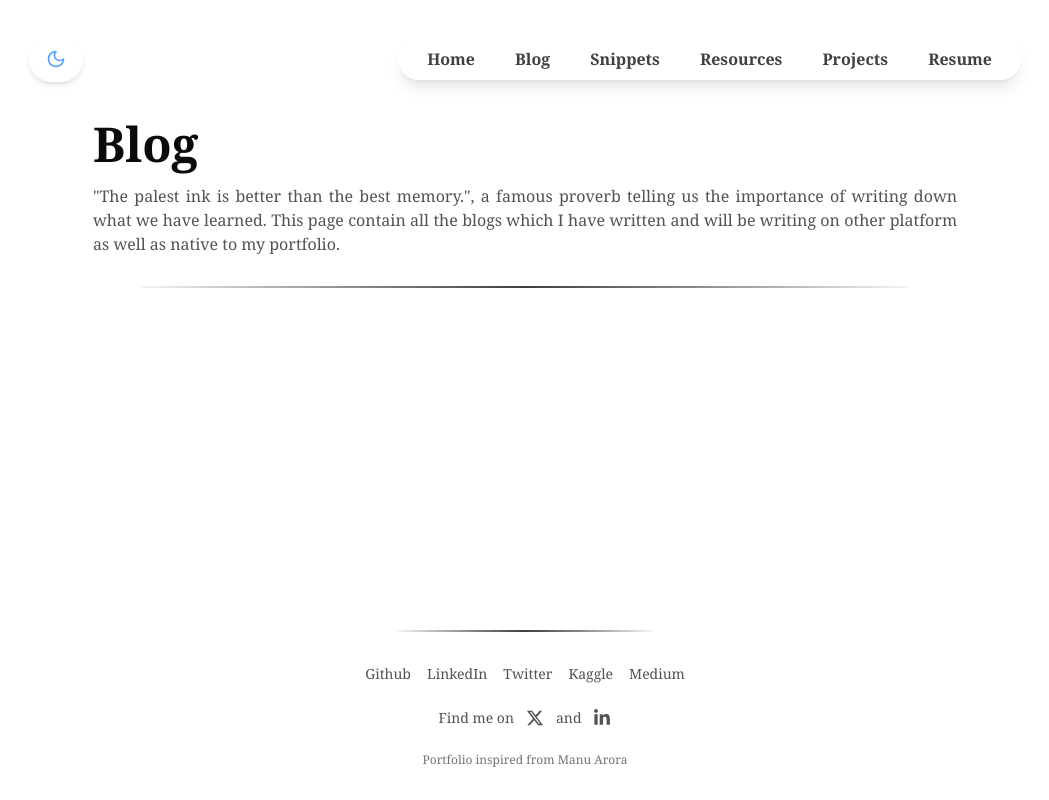
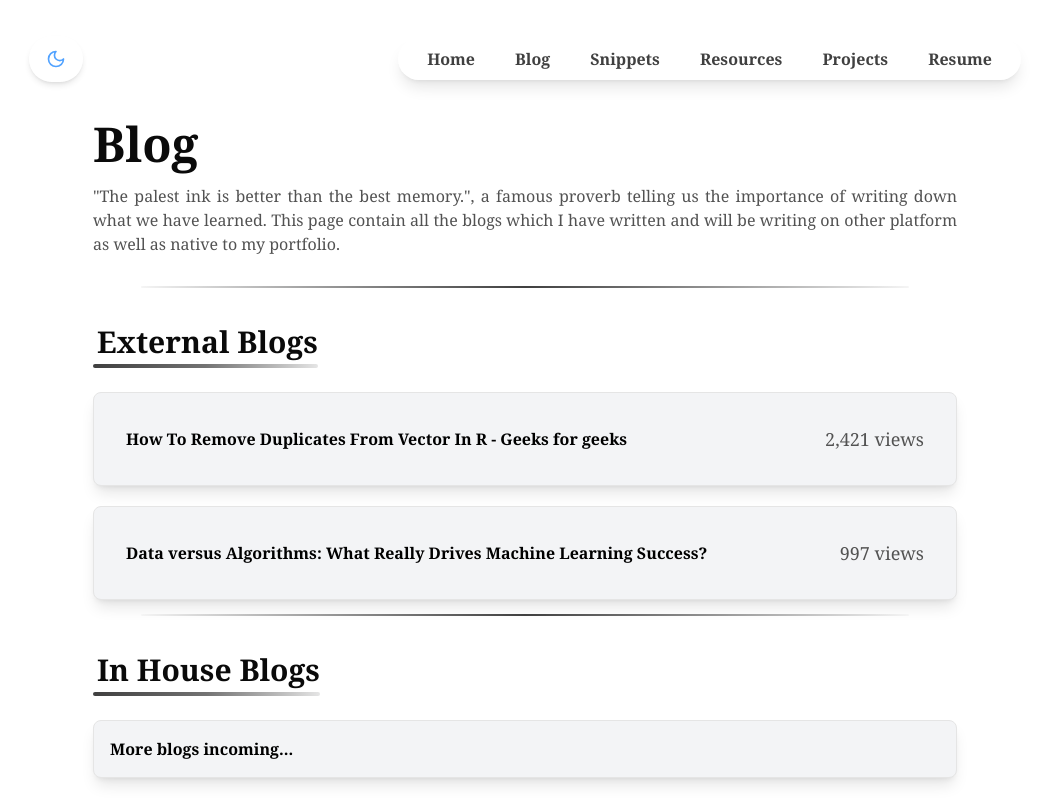
Before and after one commit to Prateekk02/portfolio, a Next.js app: page /blog in a window 1280 px wide. Shown: the top 800 px of the page, without its empty margins (115-1164 px from the left). Built offline with nearby package versions, Linux system fonts and the light colour scheme.

Commit message:
Added See More option and updated blog route

```diff
--- a/components/BlogHero.tsx
+++ b/components/BlogHero.tsx
@@ -1,11 +1,25 @@
 import React from 'react'
 import Header from './Header'
+import { blogItems, dummyBlogContent } from '@/data/content'
+import { LongCard } from './LongCard'
+import Divider from './ui/divider'
 
 function BlogHero() {
+
   return (
     <div>
         <Header title='Blog' content='"The palest ink is better than the best memory.", a famous proverb telling us the importance of writing down what we have learned. This page contain all the blogs which I have written and will be writing on other platform as well as native to my portfolio.'/>
-
+        <div className="inline-block relative pt-8 mb-3 pl-1">
+            <h1 className="text-3xl font-bold mt-1">External Blogs</h1>
+            <div className="absolute left-0 -bottom-2 h-1 w-full rounded-xl bg-gradient-to-r from-neutral-700  via-neutral-500 to-neutral-200 dark:from-blue-800 dark:via-blue-400 dark:to-blue-200"></div>
+        </div>
+        <LongCard itemList={blogItems}/>
+        <Divider />
+        <div className="inline-block relative pt-8 mb-3 pl-1">
+            <h1 className="text-3xl font-bold mt-1">In House Blogs</h1>
+            <div className="absolute left-0 -bottom-2 h-1 w-full rounded-xl bg-gradient-to-r from-neutral-700  via-neutral-500 to-neutral-200 dark:from-blue-800 dark:via-blue-400 dark:to-blue-200"></div>
+        </div>
+        <LongCard itemList={dummyBlogContent}/>
 
     </div>
   )
--- a/components/Hero.tsx
+++ b/components/Hero.tsx
@@ -1,10 +1,10 @@
 import React from 'react'
 import Image from 'next/image'
 import Link from 'next/link'
-import MoreOption from './ui/more-option'
 import Divider from './ui/divider'
 import ProjectCard from './ProjectCard'
 import { LongCard } from './LongCard'
+import { ChevronDown } from 'lucide-react'
 import { blogItems, projectItems } from '@/data/content'
 
 export default function Hero() {
@@ -40,8 +40,8 @@ export default function Hero() {
 
         <div>
             <h1 className="text-4xl font-bold mt-10">Recent Blogs</h1>
-            <LongCard itemList={blogItems}/>
-            <MoreOption title='See All Blogs' href='blog'/>
+            <LongCard itemList={blogItems} />
+
         </div>
         <div className="mt-5">
             <h1 className="text-4xl font-bold mt-10 mb-8">Projects</h1>
@@ -62,7 +62,10 @@ export default function Hero() {
                     </div>
                     ))}
             </div>
-            <MoreOption title='See More' href='projects' />
+            <Link href={"project"} className="flex justify-center items-center text-md font-semibold dark:text-neutral-300 mt-12 cursor-pointer">
+                <div >View More Projects</div>
+                <ChevronDown className='pt-1' />
+            </Link>
         </div>
 
 
--- a/components/LongCard.tsx
+++ b/components/LongCard.tsx
@@ -1,31 +1,53 @@
-import React from 'react'
+'use client'
+import { useState } from 'react'
 import Link from 'next/link'
 import { LongCardProps } from '@/lib/types'
+import MoreOption from './ui/more-option'
 
-export const  LongCard: React.FC<LongCardProps> = ({itemList}) => {
+export const LongCard: React.FC<LongCardProps> = ({ itemList }) => {
+  const INITIAL_COUNT = 2;
+  const [visibleCount, setVisibleCount] = useState(INITIAL_COUNT);
+
+  const handleSeeMore = () => {
+    if (visibleCount >= itemList.length) {
+      setVisibleCount(INITIAL_COUNT);
+    } else {
+      setVisibleCount(prev => prev + 2);
+    }
+  }
+
+  const visibleItems = itemList.slice(0, visibleCount);
+
   return (
-    <div >
-        {itemList.map((item, idx) =>(
+    <div>
+      {visibleItems.map((item, idx) => (
         <div key={`blog-link-${idx}`}>
-                {item.link ? (<Link
-
-                    href={item.link ? item.link : ""}
-                    className='flex justify-between mt-5 dark:bg-blue-200 hover:scale-105 bg-[#f3f4f6] dark:shadow-blue-950 hover:bg-[#d1d1d2] dark:hover:bg-blue-300 border shadow-lg rounded-md p-8  items-center duration-300 dark:hover:shadow-xl dark:hover:shadow-blue-950 hover:shadow-xl'
+          {item.link ? (
+            <Link
+              href={item.link}
+              className='flex justify-between mt-5 dark:bg-blue-200 hover:scale-105 bg-[#f3f4f6] dark:shadow-blue-950 hover:bg-[#d1d1d2] dark:hover:bg-blue-300 border shadow-lg rounded-md p-8 items-center duration-300 dark:hover:shadow-xl dark:hover:shadow-blue-950 hover:shadow-xl'
               target='_blank'
             >
-                    <div className="font-semibold text-black text-md ">{item.title}</div>
+              <div className="font-semibold text-black text-md">{item.title}</div>
               {item.views && (
                 <div className="text-neutral-600 text-lg">{item.views} views</div>
               )}
-                </Link>) : (
+            </Link>
+          ) : (
             <div className='flex justify-between mt-5 dark:bg-blue-200 bg-[#f3f4f6] hover:scale-105 dark:shadow-blue-950 hover:bg-[#d1d1d2] dark:hover:bg-blue-300 border shadow-lg rounded-md p-4 items-center duration-300 dark:hover:shadow-xl dark:hover:shadow-blue-950 hover:shadow-xl'>
-                        <div className="font-semibold text-black text-md ">{item.title}</div>
+              <div className="font-semibold text-black text-md">{item.title}</div>
             </div>
-
-                    // TODO: Adding reference for papers which I have read or any article I have written on it.
           )}
         </div>
       ))}
+
+      {itemList.length > INITIAL_COUNT && (
+        <div className="flex justify-center">
+          <button onClick={handleSeeMore}>
+            <MoreOption title={visibleCount >= itemList.length ? 'Show Less' : 'See More Blogs'} />
+          </button>
         </div>
-  )
-}
+      )}
+    </div>
+  );
+};
--- a/components/ui/more-option.tsx
+++ b/components/ui/more-option.tsx
@@ -1,19 +1,15 @@
-'use client'
+
 import React from 'react'
-import { useRouter } from 'next/navigation'
-import { ChevronDown } from 'lucide-react'
+import { ChevronDown, ChevronUp } from 'lucide-react'
+import { MoreOptionProps } from '@/lib/types'
 
-interface MoreOptionProps{
-    title: string,
-    href: string
-}
 
-const MoreOption: React.FC<MoreOptionProps> = ({title, href}) =>{
-    const router = useRouter();
+const MoreOption: React.FC<MoreOptionProps> = ({title}) =>{
+
   return (
-    <div onClick={() => router.push(`${href}`)} className="flex justify-center items-center text-md font-semibold dark:text-neutral-300 mt-12 cursor-pointer">
+    <div className="flex justify-center items-center text-md font-semibold dark:text-neutral-300 mt-12 cursor-pointer">
         <div >{title}</div>
-        <ChevronDown className='pt-1' />
+        {title !== 'Show Less' ? (<ChevronDown className='pt-1' />) : (<ChevronUp className='pt-1'/>)}
     </div>
   )
 }
--- a/data/content.ts
+++ b/data/content.ts
@@ -1,5 +1,6 @@
 
 // Home Page content
+
 
 export const projectItems = [{
     logoLink: "/nextjs-icon.png",
@@ -9,7 +10,7 @@ export const projectItems = [{
         href:"https://content-catalyst-pi.vercel.app/",
         githubLink:"https://github.com/Prateekk02/ai-saas"
     },{
-        logoLink: "/ai-logo.png",
+        logoLink: "/ml-icon.png",
         title: "Diamond Price Predictor",
         content:"Thinking of investing in a diamond? This AI-powered tool predicts diamond prices instantly based on quality factors—making you smarter, faster, and more confident in every deal.",
         techList:["Python", "Machine Learning", "Deep Learning", "Streamlit", "Sci-kit Learn", "Numpy", "Pandas"],
@@ -28,6 +29,13 @@ export const blogItems = [
         views:"997",
         link: "https://www.linkedin.com/pulse/data-versus-algorithms-what-really-drives-machine-learning-kumar-7ztuc/?trackingId=f1JYpYvYQauQ9U8N3dBddw%3D%3D"
     },
+
+]
+
+export const dummyBlogContent = [
+    {
+        title: "More blogs incoming..."
+    }
 ]
 
 // Footer Content
```
Also changed, not shown: components/ResourcesSection.tsx (+1 -10 lines), lib/types.ts (+16 -0 lines), public/ai-logo.png (deleted). Lines whose indentation alone changed are shown as unchanged.
